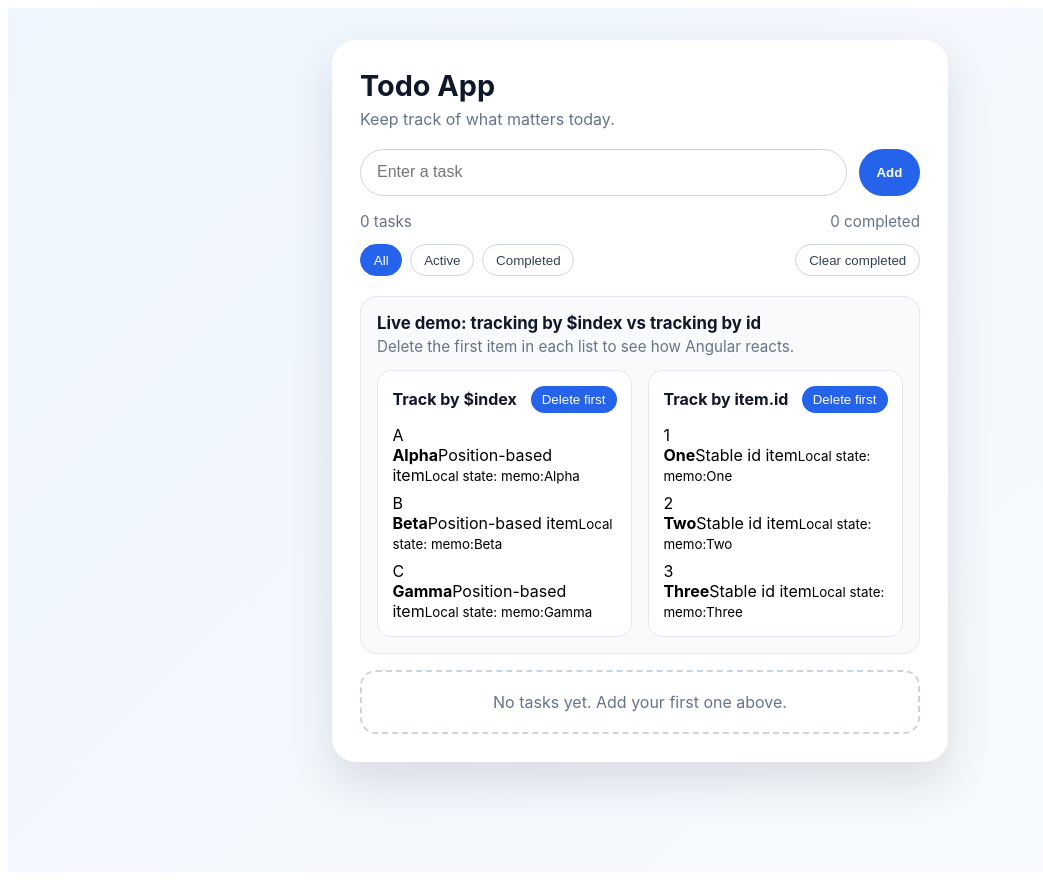
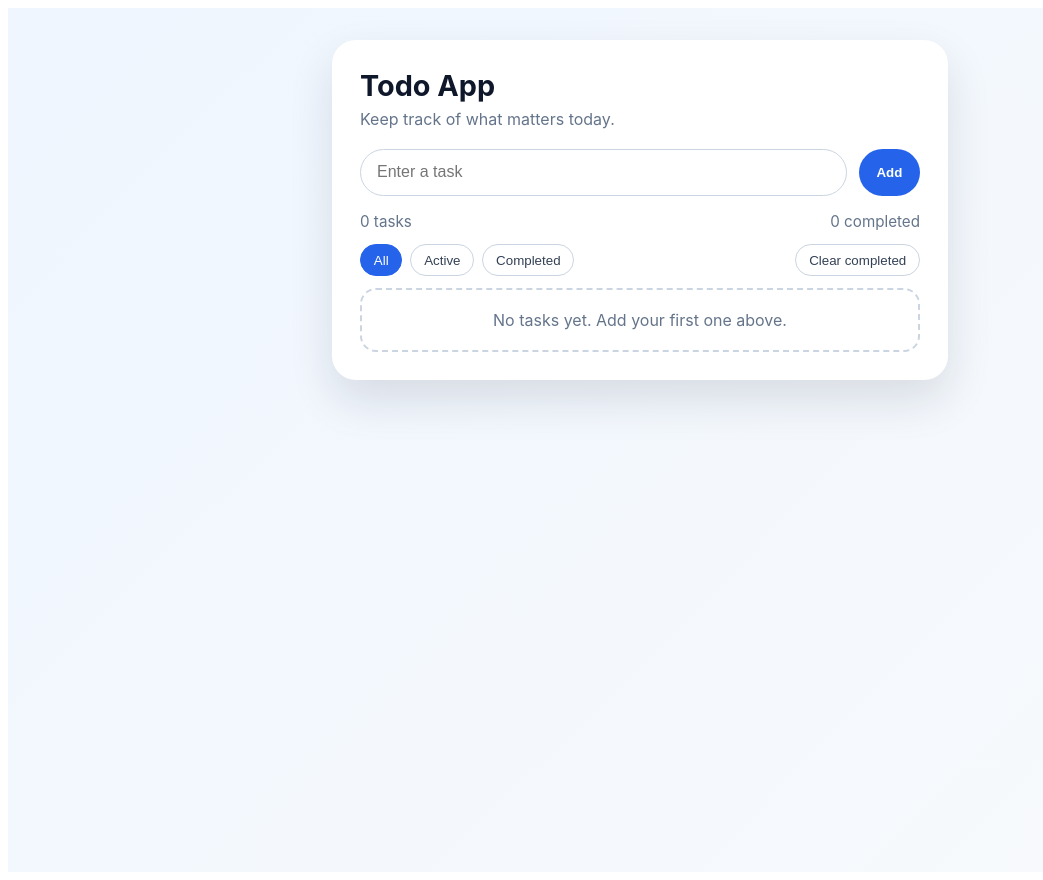
Before and after one commit to Jimi-Chhatrala/angular-tutorial, an Angular app: page / in a window 1280 px wide. Shown: the whole page, without its empty margins (0-1043 px from the left). Built offline with nearby package versions, Linux system fonts and the light colour scheme.

Commit message:
23-todo-app

```diff
--- a/src/app/app.html
+++ b/src/app/app.html
@@ -46,6 +46,7 @@
       </div>
     }
 
+    @if (showDemo()) {
       <section class="tracking-demo">
         <div class="tracking-demo-header">
           <h2>Live demo: tracking by $index vs tracking by id</h2>
@@ -84,6 +85,7 @@
           </div>
         </div>
       </section>
+    }
 
     @if (visibleTodos().length === 0) {
       <div class="empty-state">
--- a/src/app/app.ts
+++ b/src/app/app.ts
@@ -30,6 +30,7 @@ export class App {
   todos = signal<TodoItem[]>([]);
   filter = signal<TodoFilter>('all');
   searchTerm = signal('');
+  showDemo = signal(false);
   editingTodoId = signal<number | null>(null);
   editingText = signal('');
 
@@ -130,6 +131,10 @@ export class App {
     this.persistTodos();
   }
 
+  toggleDemo() {
+    this.showDemo.update((value) => !value);
+  }
+
   moveTodoUp(id: number) {
     this.todos.update((list) => {
       const index = list.findIndex((item) => item.id === id);
```
Lines whose indentation alone changed are shown as unchanged.
